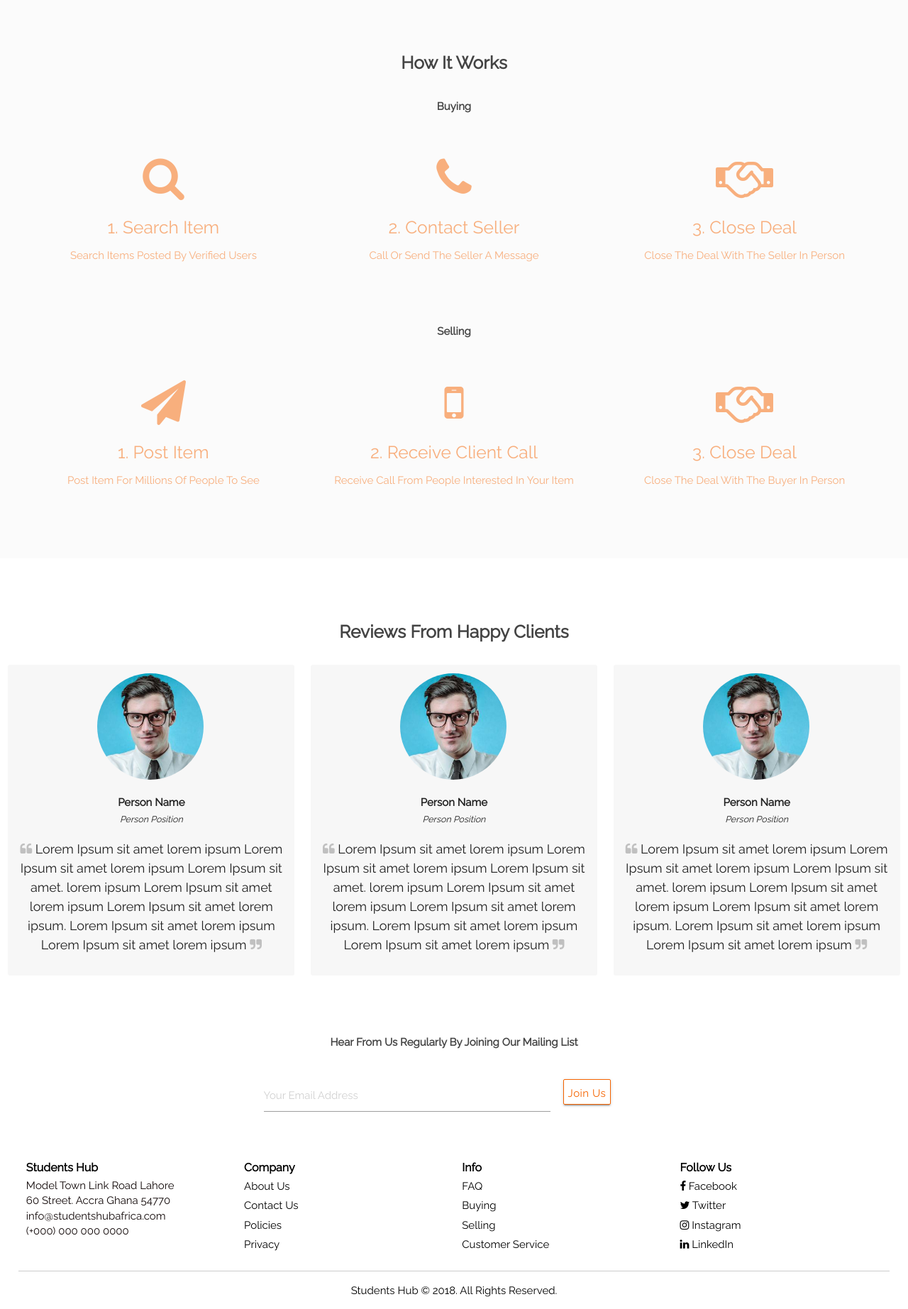
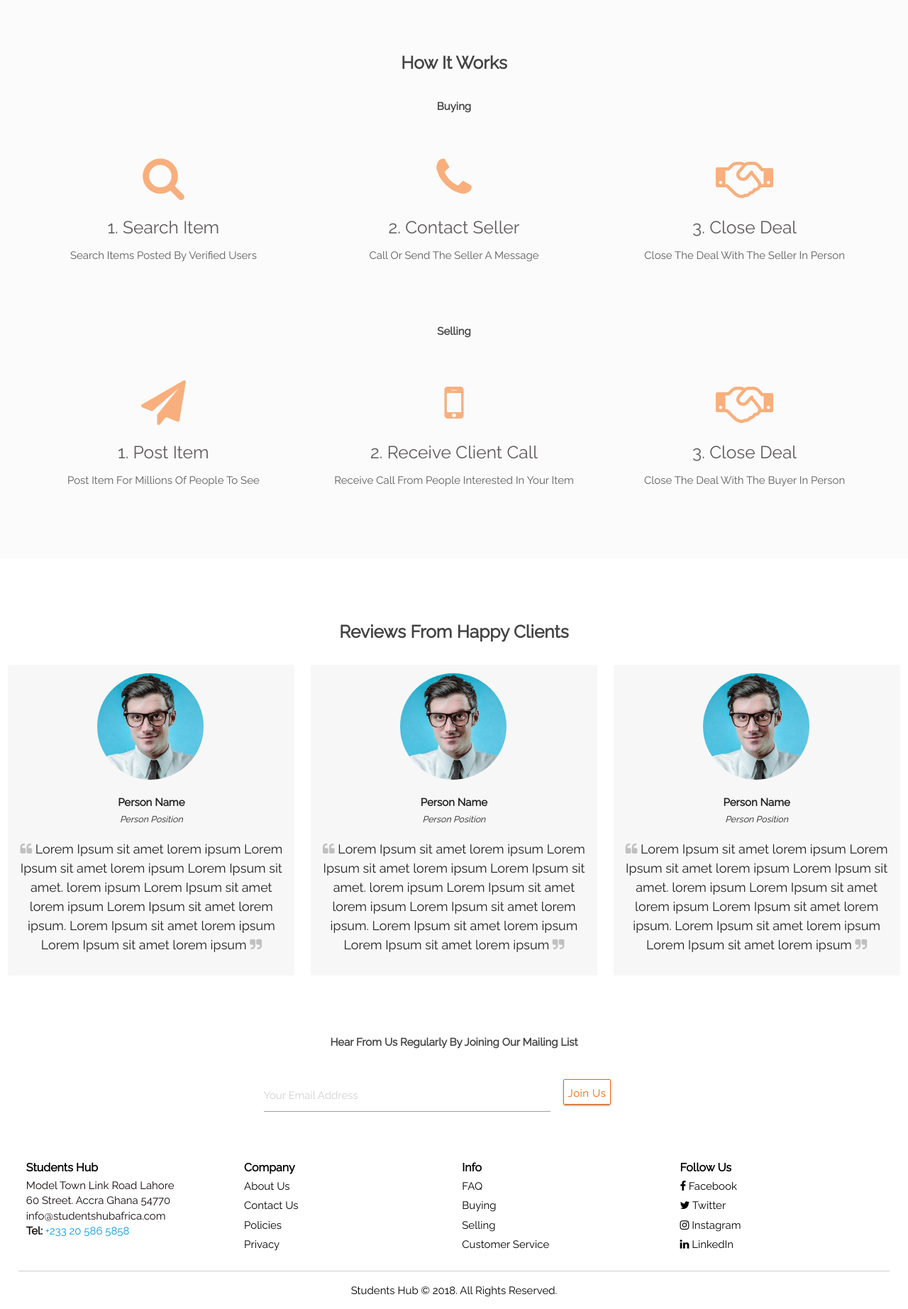
Before and after one commit to shstudentshub/studentshub, a PHP site: page / in a window 1280 px wide. Shown: the part 981-2826 px from the top of the page at 71% size. Run offline with PHP 8.4, Linux system fonts and the light colour scheme.

Commit message:
Fixing address at footer

```diff
--- a/StudentHub/assets/css/style.css
+++ b/StudentHub/assets/css/style.css
@@ -185,7 +185,8 @@
 }
 
 .process-item-title, .process-item-sub-title {
-    color: rgb(245,100,0,.5);
+  /*  color: rgb(245,100,0,.5); */
+  color: #605b5b;
 }
 
 
@@ -274,6 +275,10 @@ hr{
   padding: 0;
 }
 
+strong{
+  font-weight: bold;
+}
+
 
 input-placeholder { /* WebKit browsers */
     color:    red;
--- a/StudentHub/includes/footer.inc.php
+++ b/StudentHub/includes/footer.inc.php
@@ -44,7 +44,7 @@
                               Model Town Link Road Lahore<br/>
                               60 Street. Accra Ghana 54770<br/>
                               info@studentshubafrica.com <br/>
-                              (+000) 000 000 0000
+                              <strong>Tel:</strong><a href="tel:+233 20 586 5858"> +233 20 586 5858</a>
                             </address>
                     </section>
                 </section>
```
